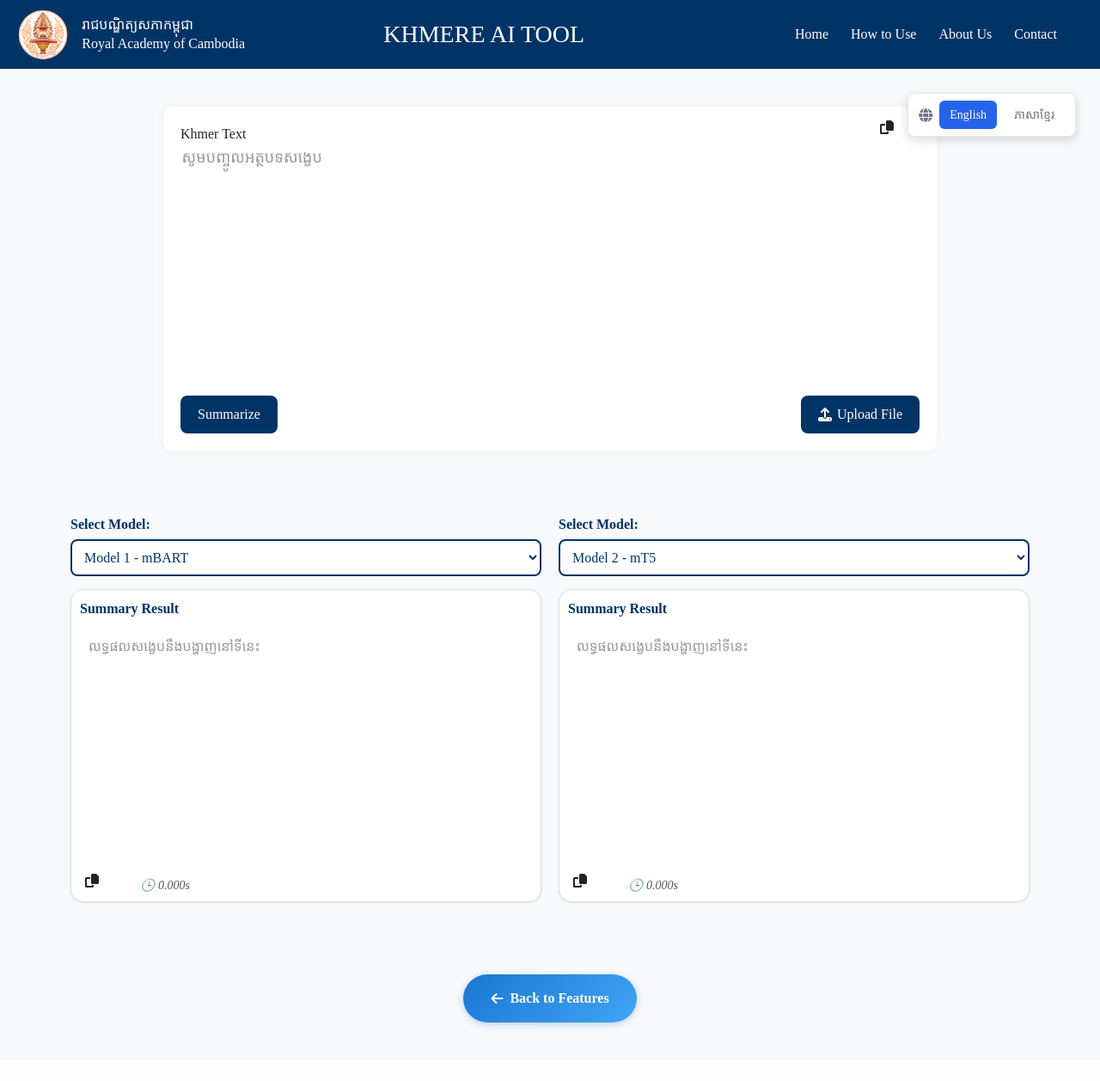
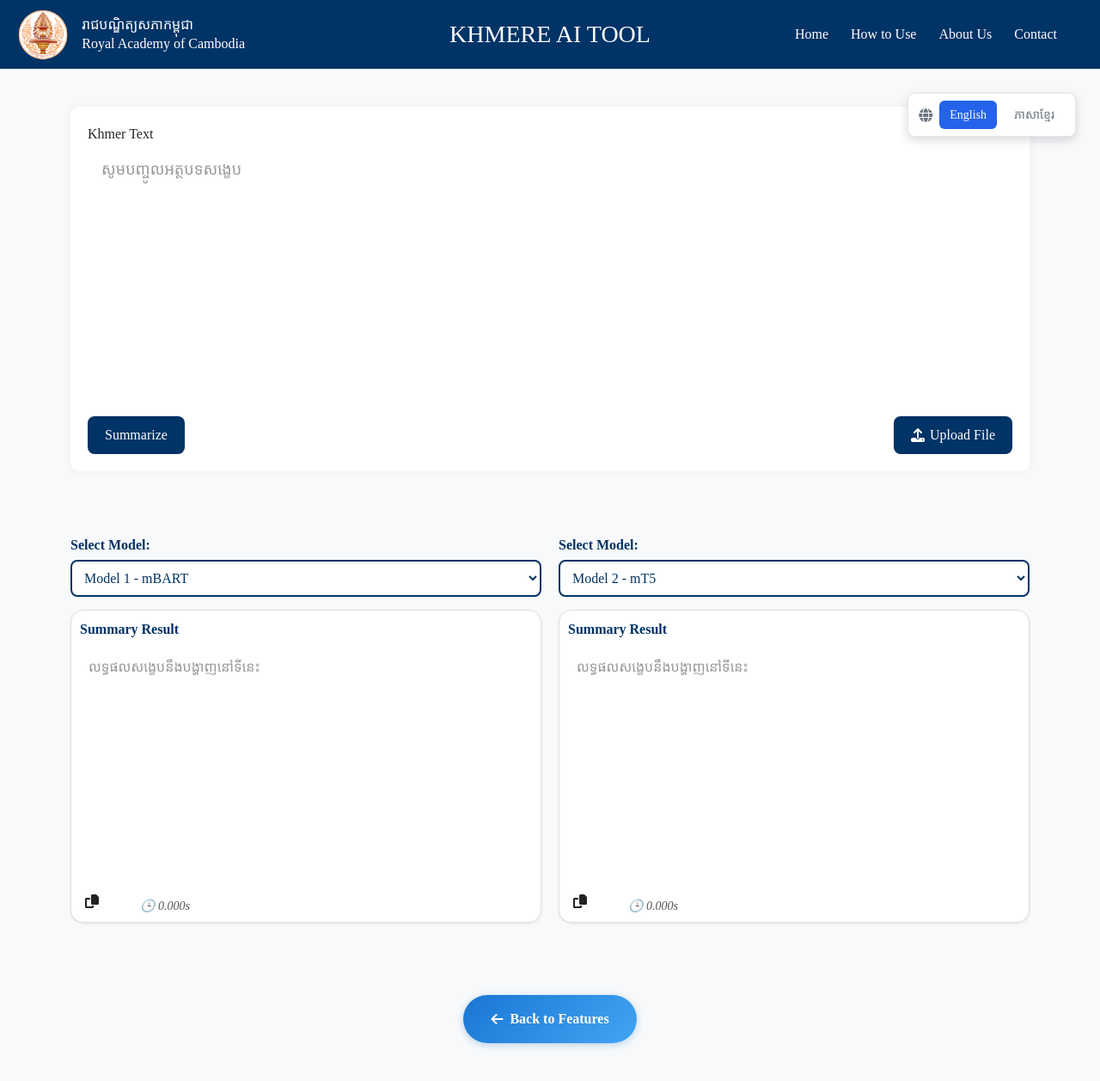
Before and after one commit to Sedtha-019/Khmer-Text-Summarization-, a Flask app: page /summarize_page in a window 1280 px wide. Shown: the whole page at 86% size. Before the commit the page ends 1197 px from the top, so only its background shows below. Run offline with Flask 3, Linux system fonts and the light colour scheme; some libraries are stand-ins or nearby versions; some web fonts are replaced.

Commit message:
size input and file upload

```diff
--- a/static/about.css
+++ b/static/about.css
@@ -28,7 +28,7 @@ line-height: 1.4;
 
 .main-title {
 position: absolute;
-left: 44%;
+left: 50%;
 transform: translateX(-50%);
 text-align: center;
 font-size: 28px;
--- a/static/contact.css
+++ b/static/contact.css
@@ -28,7 +28,7 @@ line-height: 1.4;
 
 .main-title {
 position: absolute;
-left: 44%;
+left: 50%;
 transform: translateX(-50%);
 text-align: center;
 font-size: 28px;
--- a/static/features.css
+++ b/static/features.css
@@ -31,7 +31,7 @@ line-height: 1.4;
 
 .main-title {
 position: absolute;
-left: 44%;
+left: 50%;
 transform: translateX(-50%);
 text-align: center;
 font-size: 28px;
--- a/static/how_to_use.css
+++ b/static/how_to_use.css
@@ -28,7 +28,7 @@ line-height: 1.4;
 
 .main-title {
 position: absolute;
-left: 44%;
+left: 50%;
 transform: translateX(-50%);
 text-align: center;
 font-size: 28px;
--- a/static/index.css
+++ b/static/index.css
@@ -28,7 +28,7 @@ line-height: 1.4;
 
 .main-title {
 position: absolute;
-left: 44%;
+left: 50%;
 transform: translateX(-50%);
 text-align: center;
 font-size: 28px;
@@ -53,18 +53,21 @@ font-size: 28px;
   position: relative;
   margin: 10px 0;
 }
+
+/* MODIFIED: Wider input box */
 .box {
   width: 100%;         /* full width of container */
-  max-width: 900px;    /* optional, limit width */
+  max-width: 1400px;   /* INCREASED from 900px to 1400px */
   margin: 0 auto 20px; /* center horizontally */
 }
 
+/* MODIFIED: Taller and more spacious input area */
 .editable {
   flex: 1;
   width: 100%;
-  min-height: 250px;
+  min-height: 300px;   /* INCREASED from 250px to 300px */
   border: none;
-  padding: 0.1rem;
+  padding: 1rem;       /* INCREASED from 0.1rem to 1rem */
   font-size: 18px;
   font-family: 'Hanuman', serif;
   white-space: pre-wrap;
@@ -120,13 +123,16 @@ font-size: 28px;
   background-color: #002244;
 }
 
-/* Outputs: below input, side by side */
+/* MODIFIED: Outputs match input width */
 .outputs-container {
   display: grid;
   grid-template-columns: 1fr 1fr; /* side by side */
   gap: 20px;
   margin-top: 30px;
   width: 100%;
+  max-width: 1400px;  /* ADDED: Match input width */
+  margin-left: auto;  /* ADDED: Center align */
+  margin-right: auto; /* ADDED: Center align */
 }
 
 @media (max-width: 768px) {
--- a/static/index.js
+++ b/static/index.js
@@ -9,7 +9,7 @@ let timerInterval1, timerInterval2;
 // Auto-select API based on host
 const API_URL = window.location.hostname === "localhost" || window.location.hostname === "127.0.0.1"
   ? "http://127.0.0.1:5000/summarize"
-  : "http://18.141.8.123:5000/summarize";
+  : "http://0.0.0.0:5000/summarize";
 
 // Clear input and outputs
 function clearInput() {
@@ -168,3 +168,27 @@ document.addEventListener('DOMContentLoaded', function() {
         console.log('Unable to load language preference');
     }
 });
+ function triggerFileInput() {
+    document.getElementById('file-input').click();
+  }
+
+  // Handle file after it is selected
+  function handleFileUpload(event) {
+    const file = event.target.files[0];
+    if (!file) return;
+
+    const reader = new FileReader();
+
+    reader.onload = function(e) {
+      const content = e.target.result;
+      console.log('File content:', content); // You can replace this with your logic
+      alert('File uploaded successfully! Check console for content.');
+    };
+
+    // Read file based on type
+    if (file.type === "application/pdf") {
+      reader.readAsArrayBuffer(file); // For PDF you may need a library like PDF.js to parse
+    } else {
+      reader.readAsText(file); // For .txt and .docx (simple text)
+    }
+  }
--- a/static/landing.css
+++ b/static/landing.css
@@ -31,7 +31,7 @@ line-height: 1.4;
 
 .main-title {
 position: absolute;
-left: 44%;
+left: 50%;
 transform: translateX(-50%);
 text-align: center;
 font-size: 28px;
--- a/static/spellchecker.css
+++ b/static/spellchecker.css
@@ -31,7 +31,7 @@ line-height: 1.4;
 
 .main-title {
 position: absolute;
-left: 44%;
+left: 50%;
 transform: translateX(-50%);
 text-align: center;
 font-size: 28px;
--- a/static/style.css
+++ b/static/style.css
@@ -33,7 +33,7 @@ header {
 
 .main-title {
   position: absolute;
-  left: 44%;
+  left: 50%;
   transform: translateX(-50%);
   text-align: center;
   font-size: 28px;
--- a/templates/index.html
+++ b/templates/index.html
@@ -94,7 +94,19 @@
               <i class="fas fa-times"></i>
             </button>
           </div>
-          <button class="btn-summarize" onclick="summarizeText()"> <span data-lang="en" class="active">Summarize</span> <span data-lang="km">សង្ខេប</span> </button> <button class="btn-upload" onclick="uploadFile()"> <i class="fas fa-upload"></i> <span data-lang="en" class="active">Upload File</span> <span data-lang="km">ផ្ទុកឡើងឯកសារ</span> <input type="file" id="file-input" accept=".txt,.docx,.pdf" style="display: none" onchange="handleFileUpload(event)" /> </div>
+          <button class="btn-summarize" onclick="summarizeText()">
+            <span data-lang="en" class="active">Summarize</span>
+            <span data-lang="km">សង្ខេប</span>
+          </button>
+
+          <button class="btn-upload" onclick="triggerFileInput()">
+            <i class="fas fa-upload"></i>
+            <span data-lang="en" class="active">Upload File</span>
+            <span data-lang="km">ផ្ទុកឡើងឯកសារ</span>
+          </button>
+
+          <input type="file" id="file-input" accept=".txt,.docx,.pdf" style="display: none" onchange="handleFileUpload(event)" />
+
         </div>
       </section>
 
```
